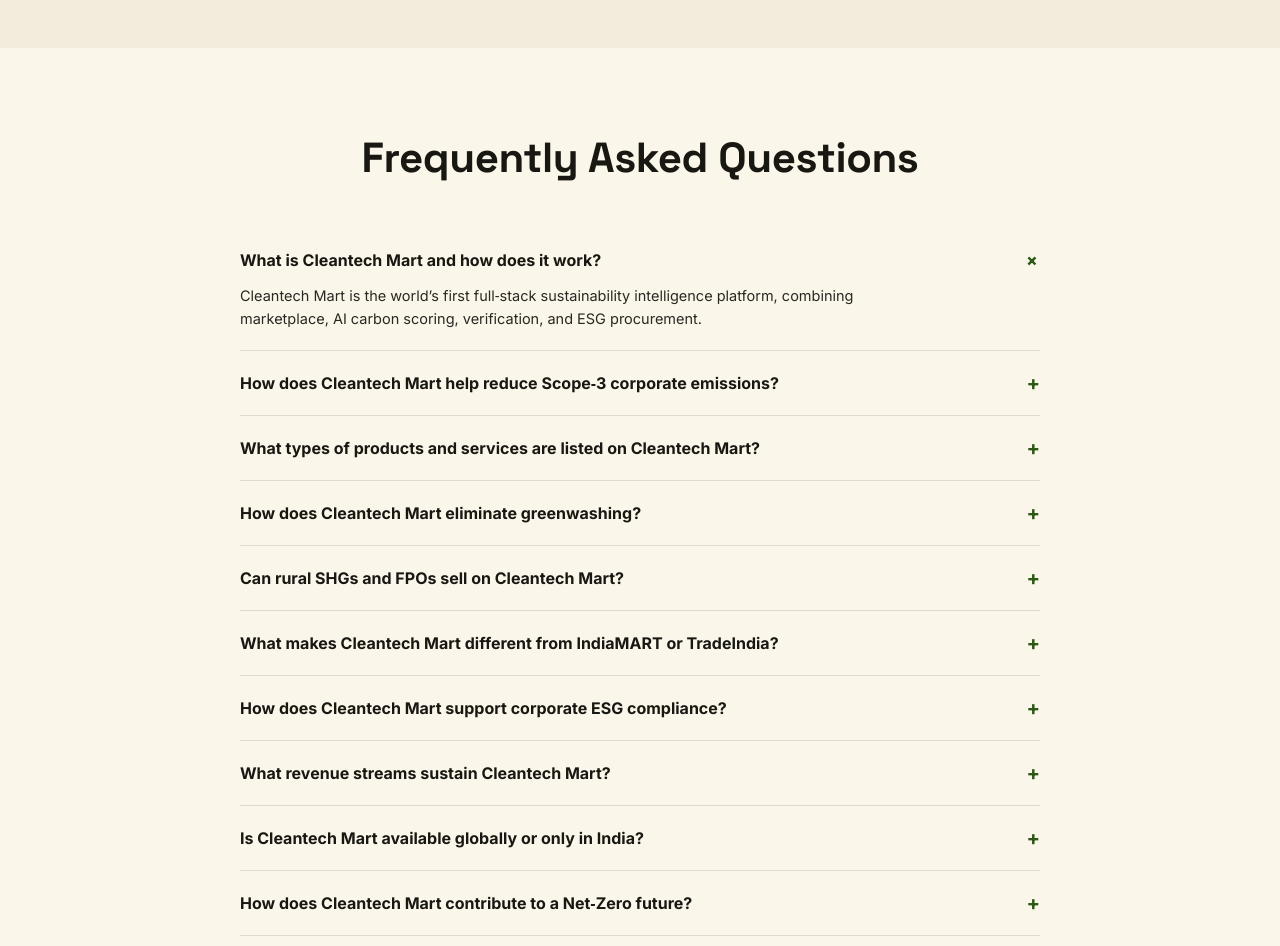
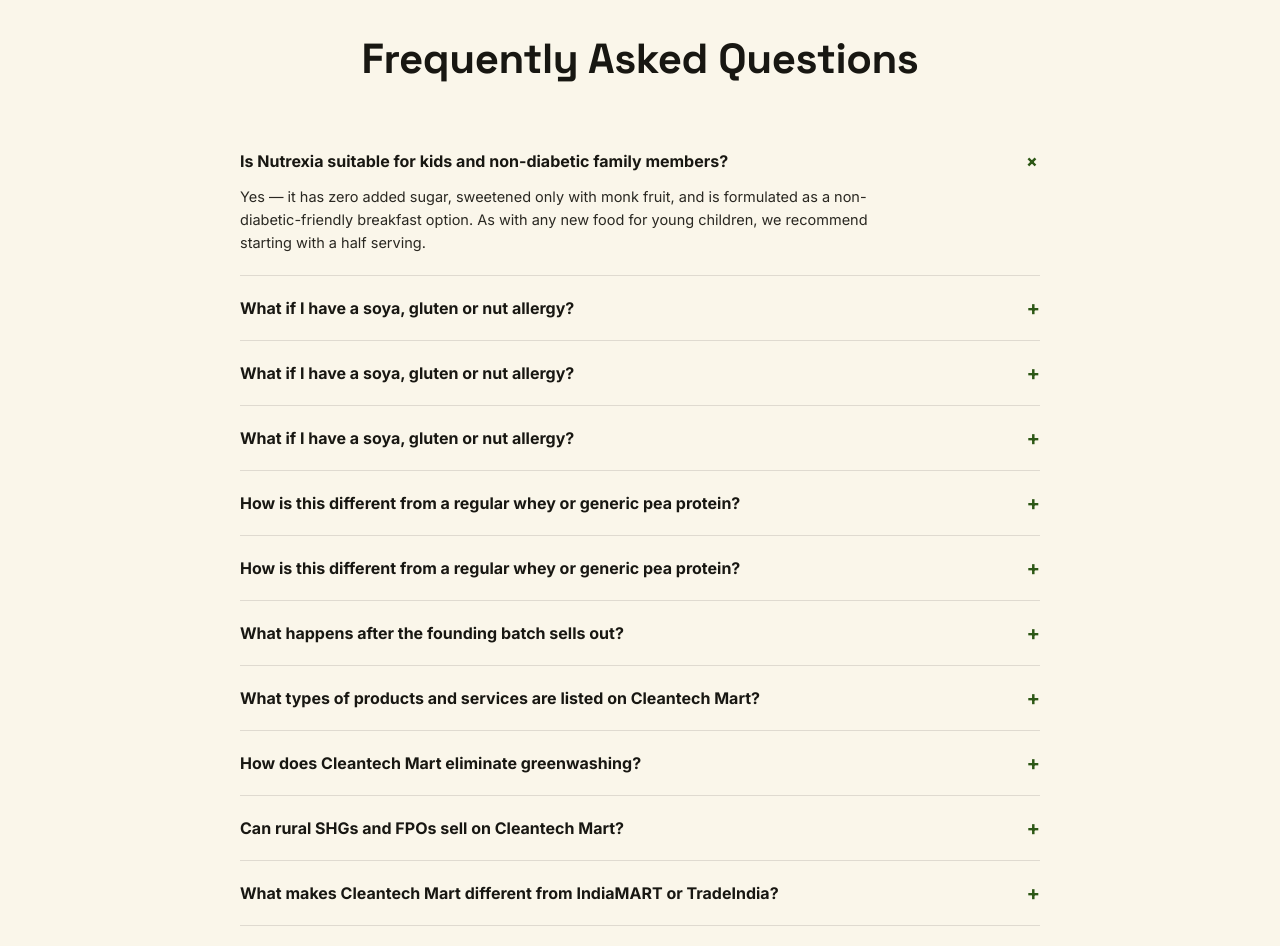
Before and after one commit to idealersb2b-svg/nutrexia, a Next.js app: page / in a window 1280 px wide. Shown: the part 6940-7886 px from the top of the page. Built offline with nearby package versions, Linux system fonts and the light colour scheme.

Commit message:
new faq's

```diff
--- a/src/app/(storefront)/layout.tsx
+++ /dev/null
@@ -1,28 +0,0 @@
-import { ReactNode } from 'react';
-import { Inter, Space_Grotesk } from 'next/font/google';
-import { UIProvider } from '../../context/UIContext';
-import Ticker from '../../components/layout/Ticker';
-import Navbar from '../../components/layout/Navbar';
-import Footer from '../../components/layout/Footer';
-import CartDrawer from '../../components/shop/CartDrawer';
-import Toast from '../../components/ui/Toast';
-
-const inter = Inter({ subsets: ['latin'], variable: '--font-inter' });
-const spaceGrotesk = Space_Grotesk({ subsets: ['latin'], variable: '--font-space' });
-
-export default function StorefrontLayout({ children }: { children: ReactNode }) {
-  return (
-    <div className={`${inter.variable} ${spaceGrotesk.variable}`}>
-      <UIProvider>
-        <Ticker />
-        <Navbar />
-        <CartDrawer />
-        <main>
-          {children}
-        </main>
-        <Footer />
-        <Toast />
-      </UIProvider>
-    </div>
-  );
-}
--- a/src/app/(storefront)/page.tsx
+++ /dev/null
@@ -1,27 +0,0 @@
-import Hero from '../../components/sections/Hero';
-import AudienceTabs from '../../components/sections/AudienceTabs';
-import Formulation from '../../components/sections/Formulation';
-import NutritionTabs from '../../components/sections/NutritionTabs';
-import Comparison from '../../components/sections/Comparison';
-import FomoDrop from '../../components/sections/FomoDrop';
-import ShopGrid from '../../components/sections/ShopGrid';
-import StoryAndClimate from '../../components/sections/StoryAndClimate';
-import TestimonialsAndFaq from '../../components/sections/TestimonialsAndFaq';
-import Newsletter from '../../components/sections/Newsletter';
-
-export default function StorefrontPage() {
-  return (
-    <>
-      <Hero />
-      <AudienceTabs />
-      <Formulation />
-      <NutritionTabs />
-      <Comparison />
-      <FomoDrop />
-      <ShopGrid />
-      <StoryAndClimate />
-      <TestimonialsAndFaq />
-      <Newsletter />
-    </>
-  );
-}
--- a/src/components/sections/TestimonialsAndFaq.tsx
+++ b/src/components/sections/TestimonialsAndFaq.tsx
@@ -67,12 +67,32 @@
           <div style={{ maxWidth: 800, margin: '0 auto' }}>
             {[
               {
-                q: "What is Cleantech Mart and how does it work?",
-                a: "Cleantech Mart is the world’s first full‑stack sustainability intelligence platform, combining marketplace, AI carbon scoring, verification, and ESG procurement."
+                q: "Is Nutrexia suitable for kids and non-diabetic family members?",
+                a: "Yes — it has zero added sugar, sweetened only with monk fruit, and is formulated as a non-diabetic-friendly breakfast option. As with any new food for young children, we recommend starting with a half serving."
               },
               {
-                q: "How does Cleantech Mart help reduce Scope‑3 corporate emissions?",
-                a: "Our Gemini‑powered CM Carbon Rating engine auto‑generates LCA‑aligned carbon scores, enabling corporates to achieve verified Scope‑3 decarbonization."
+                q: "What if I have a soya, gluten or nut allergy?",
+                a: "Our latest batch tested below detectable limits for peanut, gluten, mustard, milk, soya and sesame allergens via independent lab panels. If you have a severe allergy, please review the full lab report linked in your order confirmation before consuming."
+              },
+              {
+                q: "What if I have a soya, gluten or nut allergy?",
+                a: "Our latest batch tested below detectable limits for peanut, gluten, mustard, milk, soya and sesame allergens via independent lab panels. If you have a severe allergy, please review the full lab report linked in your order confirmation before consuming."
+              },
+              {
+                q: "What if I have a soya, gluten or nut allergy?",
+                a: "Our latest batch tested below detectable limits for peanut, gluten, mustard, milk, soya and sesame allergens via independent lab panels. If you have a severe allergy, please review the full lab report linked in your order confirmation before consuming."
+              },
+              {
+                q: "How is this different from a regular whey or generic pea protein?",
+                a: "Nutrexia pairs a complete pea + roasted chana protein matrix with millet-based prebiotic fibre, turmeric and vitamin fortification — designed as a full breakfast, not just an isolated macro. See the full comparison table above."
+              },
+              {
+                q: "How is this different from a regular whey or generic pea protein?",
+                a: "Nutrexia pairs a complete pea + roasted chana protein matrix with millet-based prebiotic fibre, turmeric and vitamin fortification — designed as a full breakfast, not just an isolated macro. See the full comparison table above."
+              },
+              {
+                q: "What happens after the founding batch sells out?",
+                a: "Pricing moves to standard retail (₹68/serving) for future batches. Anyone who orders during the founding window keeps that price locked on their subscription for as long as it stays active."
               },
               {
                 q: "What types of products and services are listed on Cleantech Mart?",
```
Also changed, not shown: 2 other files (tests, documents, lock files or other folders).
